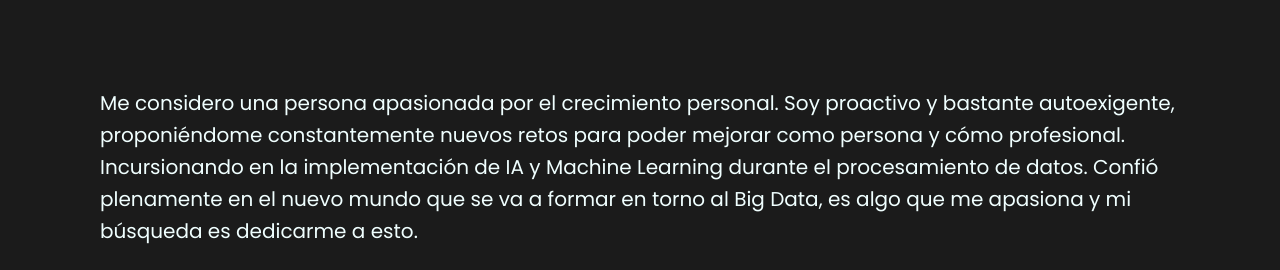
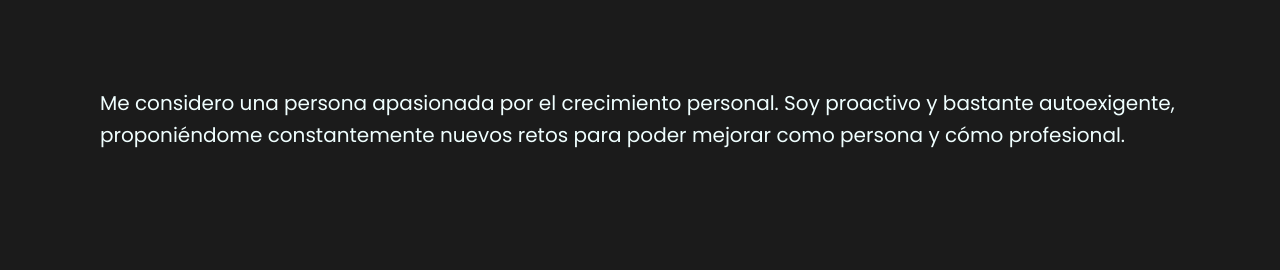
Before and after one commit to valenCastilla/MyOwnWebsite, a plain HTML site: page index.html in a window 1280 px wide. Shown: the part 515-785 px from the top of the page. Drawn offline with nearby package versions, Linux system fonts and the light colour scheme.

Commit message:
Update index.html

```diff
--- a/index.html
+++ b/index.html
@@ -43,11 +43,7 @@
             <p class="sobre-mi">Me considero una persona apasionada por el crecimiento
  personal. Soy proactivo y bastante autoexigente, proponiéndome
  constantemente nuevos retos para poder mejorar como persona
- y cómo profesional.
-    Incursionando en la implementación de IA y Machine Learning
- durante el procesamiento de datos. Confió plenamente en el
- nuevo mundo que se va a formar en torno al Big Data, es algo que
- me apasiona y mi búsqueda es dedicarme a esto. </p>
+ y cómo profesional. </p>
         </section>
 
         <section id="estudios">
```
